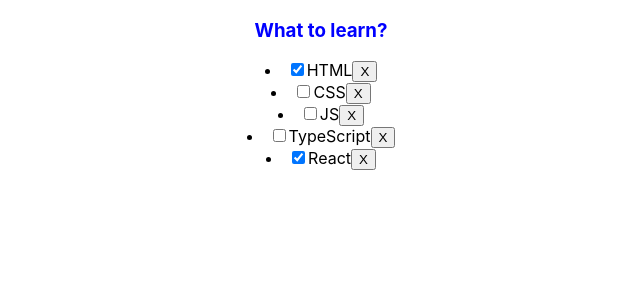
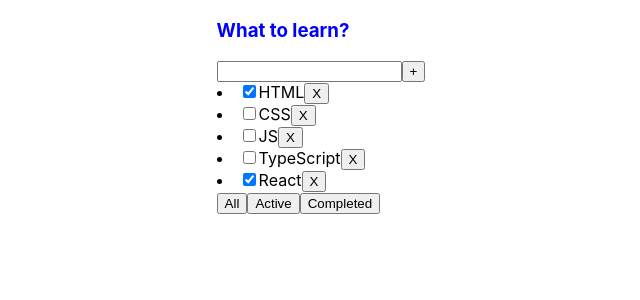
Before and after one commit to SRGREEN90/New-Todo-List, a React (Create React App) app: page / in a window 1280 px wide. Shown: the top 300 px of the page, without its empty margins (319-959 px from the left). Built offline with nearby package versions, Linux system fonts and the light colour scheme.

Commit message:
'added Buttons'

```diff
--- a/src/App.css
+++ b/src/App.css
@@ -1,5 +1,8 @@
 .App {
-  text-align: center;
+display: flex;
+    flex-direction: column;
+    justify-content: center;
+    align-items: center;
 }
 
 /*.App-logo {*/
--- a/src/App.tsx
+++ b/src/App.tsx
@@ -7,7 +7,7 @@
     title: string
     isDone: boolean
 }
-
+export type FilterValuesType = 'all' | 'active' | 'completed'
 function App() {
   const todoListTitle: string = 'What to learn?'
 
@@ -18,10 +18,9 @@
     {id: 1, title: 'TypeScript', isDone: false},
     {id: 1, title: 'React', isDone: true}
   ]
+    let taskFilter = (ta) =>{
 
-
-
-
+    }
 
   return (
     <div className="App">
--- /dev/null
+++ b/src/components/TodoList.module.css
@@ -0,0 +1,3 @@
+.todo {
+
+}
--- a/src/components/Todolist.tsx
+++ b/src/components/Todolist.tsx
@@ -1,6 +1,7 @@
 import React, {FC} from 'react'
 import {TaskType} from "../App";
-import * as FS from "fs";
+import s from "./TodoList.module.css";
+
 
 type TodolistPropsType = {
     tasks: Array<TaskType>
@@ -22,13 +23,21 @@
     })
 
 
-    return <div>
+    return <div >
         <h3 style={{color: 'blue'}}>{title}</h3>
-           <div>
+        <div>
+            <input/>
+            <button>+</button>
+        </div>
+           <div >
                {TasksForRender}
            </div>
+        <div>
+            <button >All</button>
+            <button >Active</button>
+            <button >Completed</button>
+        </div>
 
         </div>
-
 }
 export default Todolist
```
